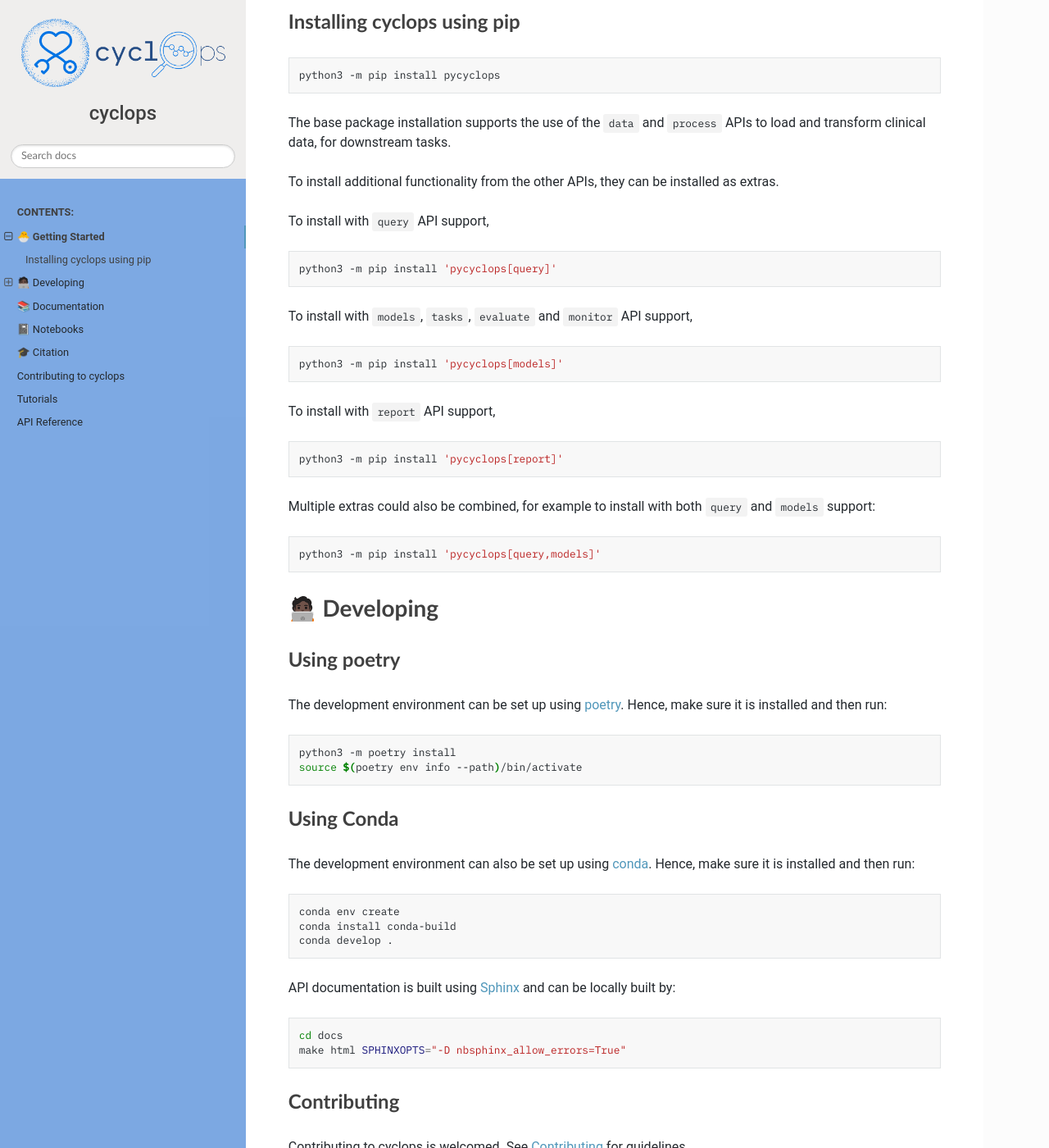
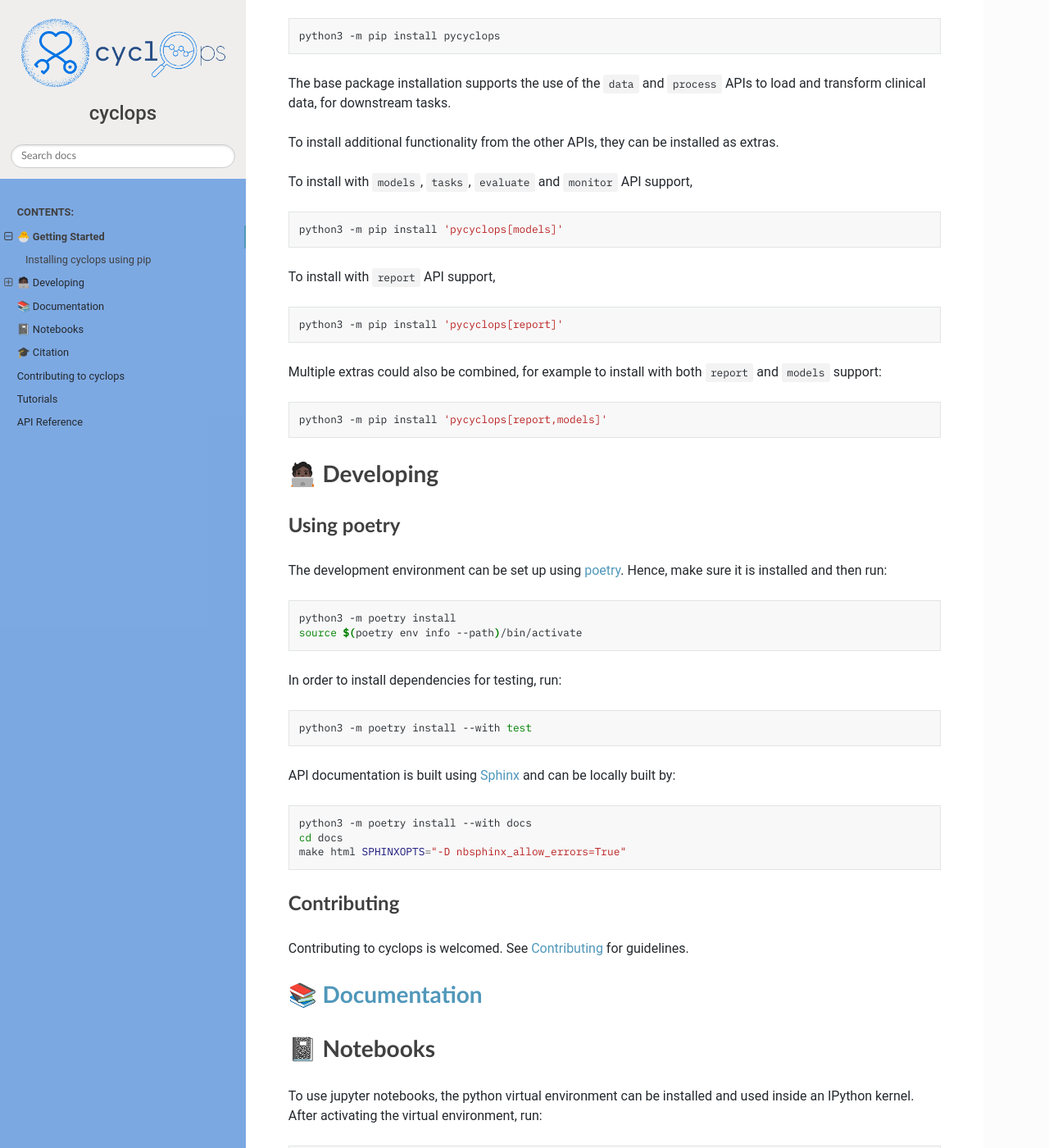
Before and after one commit to VectorInstitute/cyclops, a Sphinx documentation site: the page built from docs/source/intro.rst, in a window 1280 px wide and 1400 px high, scrolled down 1247 px. Shown: the whole window at 82% size. Built offline with Sphinx 7.4.7, drawn with Linux system fonts in a browser that asks for light colours; some of the changed text lies outside the part shown.

Commit message:
Create optional docs,test dependency groups, install cycquery under test

```diff
--- a/docs/source/intro.rst
+++ b/docs/source/intro.rst
@@ -10,7 +10,6 @@
 ``cyclops`` is a toolkit for facilitating research and deployment of ML
 models for healthcare. It provides a few high-level APIs namely:
 
--  ``query`` - Query EHR databases (such as MIMIC-IV)
 -  ``data`` - Create datasets for training, inference and evaluation. We
    use the popular 🤗
    `datasets <https://github.com/huggingface/datasets>`__ to efficiently
@@ -53,12 +52,6 @@ tasks.
 To install additional functionality from the other APIs, they can be
 installed as extras.
 
-To install with ``query`` API support,
-
-.. code:: bash
-
-   python3 -m pip install 'pycyclops[query]'
-
 To install with ``models``, ``tasks``, ``evaluate`` and ``monitor`` API
 support,
 
@@ -73,11 +66,11 @@ To install with ``report`` API support,
    python3 -m pip install 'pycyclops[report]'
 
 Multiple extras could also be combined, for example to install with both
-``query`` and ``models`` support:
+``report`` and ``models`` support:
 
 .. code:: bash
 
-   python3 -m pip install 'pycyclops[query,models]'
+   python3 -m pip install 'pycyclops[report,models]'
 
 🧑🏿‍💻 Developing
 =======================
@@ -94,18 +87,11 @@ sure it is installed and then run:
    python3 -m poetry install
    source $(poetry env info --path)/bin/activate
 
-Using Conda
------------
-
-The development environment can also be set up using
-`conda <https://docs.conda.io/en/latest/>`__. Hence, make sure it is
-installed and then run:
+In order to install dependencies for testing, run:
 
 .. code:: bash
 
-   conda env create
-   conda install conda-build
-   conda develop .
+   python3 -m poetry install --with test
 
 API documentation is built using
 `Sphinx <https://www.sphinx-doc.org/en/master/>`__ and can be locally
@@ -113,6 +99,7 @@ built by:
 
 .. code:: bash
 
+   python3 -m poetry install --with docs
    cd docs
    make html SPHINXOPTS="-D nbsphinx_allow_errors=True"
 
```
Also changed, not shown: README.md (+5 -16 lines), environment.yml (deleted, +0 -39 lines), pyproject.toml (+13 -2 lines), 6 other files.
